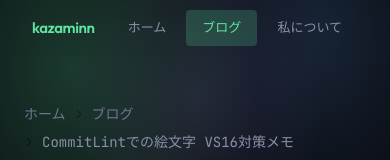
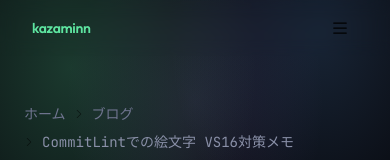
Before and after one commit to kazaminn/kazaminn.github.io, a Next.js app: page /blog/vs16-gitmoji-commitlint in a window 390 px wide. Shown: the top 160 px of the page. Built offline with nearby package versions, Linux system fonts and the light colour scheme.

Commit message:
fix: Header修正

```diff
--- a/src/app/_components/Header.tsx
+++ b/src/app/_components/Header.tsx
@@ -1,10 +1,19 @@
 "use client";
 import Link from "next/link";
 import { usePathname } from "next/navigation";
+import { useState } from "react";
+import { List, XLg } from "react-bootstrap-icons";
 import { NAV_ITEMS, SITE_METADATA } from "@/lib/constants";
 
 export function Header() {
   const pathname = usePathname();
+  const [menuOpen, setMenuOpen] = useState(false);
+  const [prevPathname, setPrevPathname] = useState(pathname);
+
+  if (prevPathname !== pathname) {
+    setPrevPathname(pathname);
+    setMenuOpen(false);
+  }
 
   const isActive = (path: string) => {
     if (path === "/") return pathname === "/";
@@ -16,12 +25,13 @@ export function Header() {
       <div className="mx-auto flex h-14 max-w-5xl items-center justify-between px-8">
         <Link
           href="/"
-          className="font-display text-[15px] font-semibold tracking-tight text-accent no-underline"
+          className="font-display text-sm font-semibold tracking-tight text-accent no-underline"
         >
           {SITE_METADATA.author.name.toLowerCase()}
         </Link>
 
-        <nav aria-label="サイトメニュー" className="flex gap-1">
+        {/* Desktop nav */}
+        <nav aria-label="サイトメニュー" className="hidden gap-1 sm:flex">
           {NAV_ITEMS.map(({ label, href }) => {
             const active = isActive(href);
             return (
@@ -31,8 +41,8 @@ export function Header() {
                 aria-current={active ? "page" : undefined}
                 className={
                   active
-                    ? "rounded-sm bg-accent/20 px-4 py-2 font-sans text-[13px] text-accent no-underline transition-colors"
-                    : "rounded-sm px-4 py-2 font-sans text-[13px] text-sub no-underline transition-colors hover:text-text"
+                    ? "rounded-sm bg-accent/20 px-4 py-2 font-sans text-xs text-accent no-underline transition-colors"
+                    : "rounded-sm px-4 py-2 font-sans text-xs text-sub no-underline transition-colors hover:text-text"
                 }
               >
                 {label}
@@ -40,7 +50,46 @@ export function Header() {
             );
           })}
         </nav>
+
+        {/* Mobile hamburger button */}
+        <button
+          className="flex items-center justify-center rounded-sm p-2 text-shadow-text transition-colors hover:text-text sm:hidden"
+          aria-label={menuOpen ? "メニューを閉じる" : "メニューを開く"}
+          aria-expanded={menuOpen}
+          onClick={() => setMenuOpen((prev) => !prev)}
+        >
+          {menuOpen ? <XLg size={20} /> : <List size={20} />}
+        </button>
       </div>
+
+      {/* Mobile dropdown menu */}
+      {menuOpen && (
+        <nav
+          aria-label="モバイルメニュー"
+          className="border-t border-white/10 bg-black/60 backdrop-blur-sm sm:hidden"
+        >
+          <ul className="mx-auto flex max-w-5xl flex-col px-8 py-3">
+            {NAV_ITEMS.map(({ label, href }) => {
+              const active = isActive(href);
+              return (
+                <li key={href}>
+                  <Link
+                    href={href}
+                    aria-current={active ? "page" : undefined}
+                    className={
+                      active
+                        ? "block rounded-sm px-4 py-3 font-sans text-sm text-accent no-underline"
+                        : "block rounded-sm px-4 py-3 font-sans text-sm text-sub no-underline hover:text-text"
+                    }
+                  >
+                    {label}
+                  </Link>
+                </li>
+              );
+            })}
+          </ul>
+        </nav>
+      )}
     </header>
   );
 }
```
